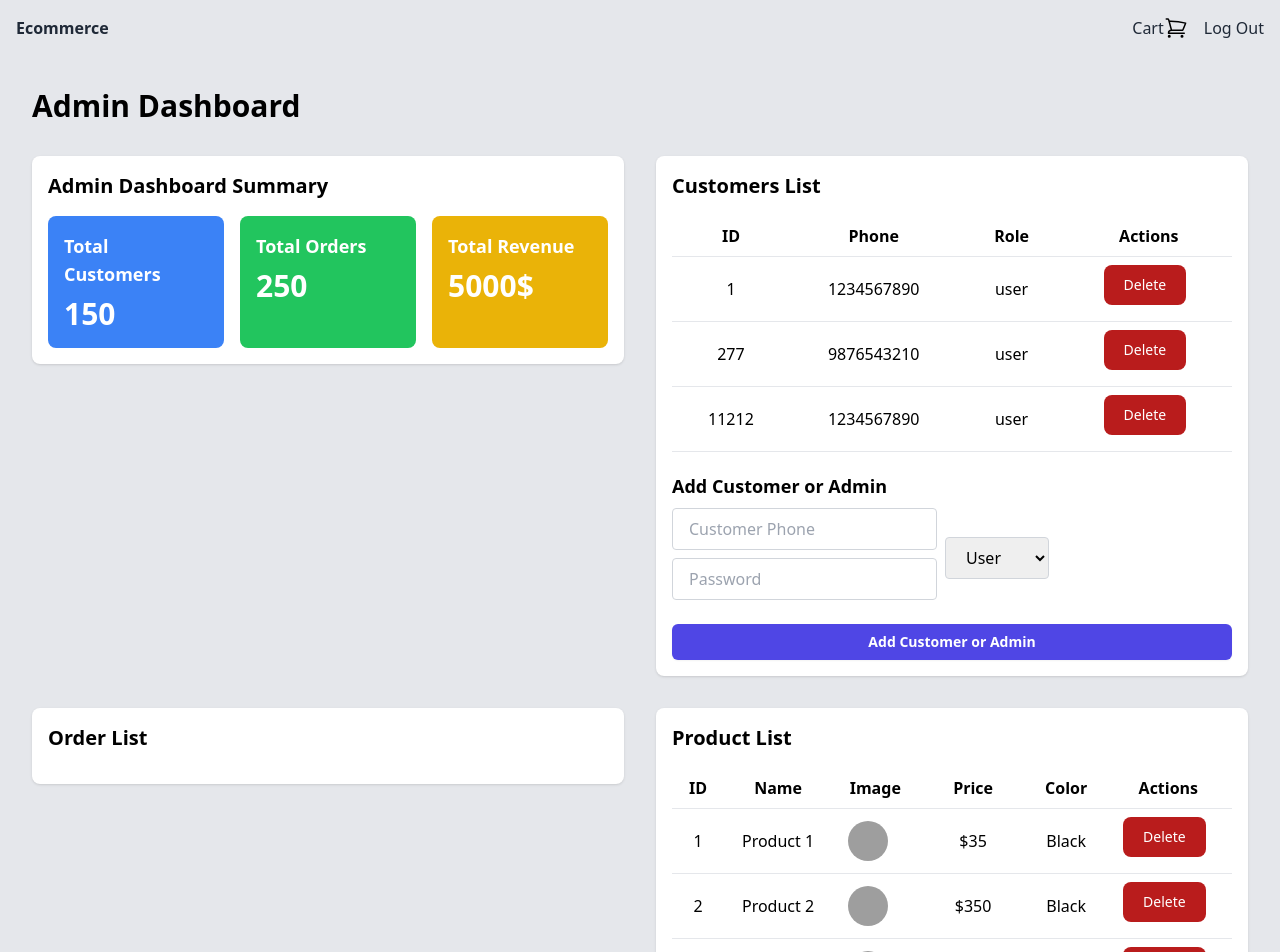
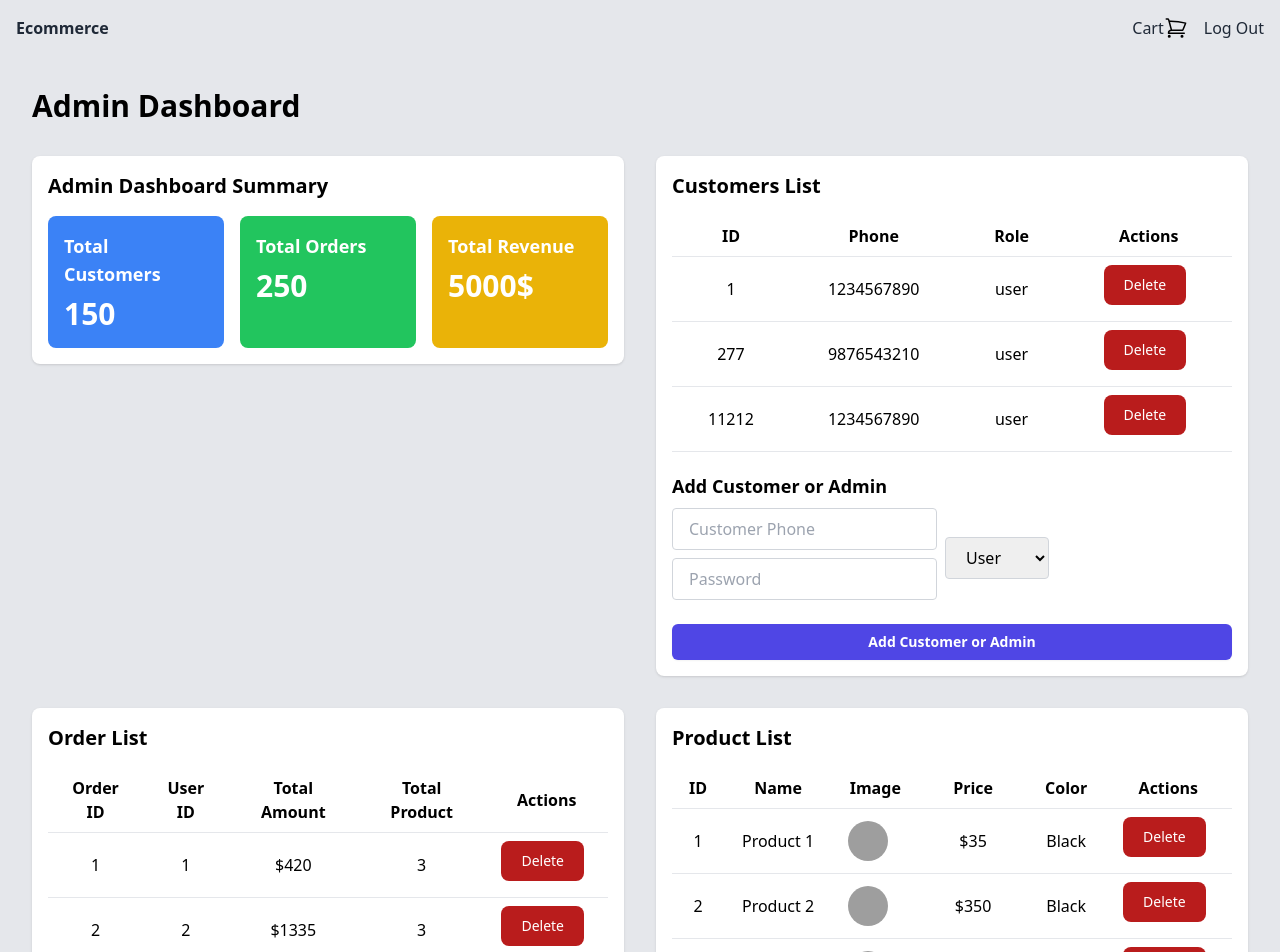
Before and after one commit to mozammalrahat/ecommerce, a Next.js app: page /admin in a window 1280 px wide. Shown: the top 952 px of the page. Built offline with nearby package versions, Linux system fonts and the light colour scheme; grey boxes are pictures that could not be loaded.

Commit message:
Added design for OrderList component.

```diff
--- a/components/Admin/OrderList.tsx
+++ b/components/Admin/OrderList.tsx
@@ -1,10 +1,148 @@
 import React from "react";
+import SubmitButton from "../SubmitButton";
+
+type Product = {
+  id: number;
+  name: string;
+  href: string;
+  imageSrc: string;
+  imageAlt: string;
+  price: string;
+  color: string;
+};
+
+type Item = {
+  product: Product;
+  quantity: number;
+};
+
+type Order = {
+  id: string;
+  customerId: string;
+  phone: string;
+  items: Item[];
+  totalPrice: string;
+  status: string;
+  totalProduct: number; // Added the totalProduct field
+};
+
+const Orders: Order[] = [
+  {
+    id: "1",
+    customerId: "1",
+    phone: "1234567890",
+    items: [
+      {
+        product: {
+          id: 1,
+          name: "Product 1",
+          href: "#",
+          imageSrc:
+            "https://tailwindui.com/img/ecommerce-images/product-page-01-related-product-01.jpg",
+          imageAlt: "Product 1",
+          price: "$35",
+          color: "Red",
+        },
+        quantity: 2,
+      },
+      {
+        product: {
+          id: 2,
+          name: "Product 2",
+          href: "#",
+          imageSrc:
+            "https://tailwindui.com/img/ecommerce-images/product-page-01-related-product-01.jpg",
+          imageAlt: "Product 2",
+          price: "$350",
+          color: "Blue",
+        },
+        quantity: 1,
+      },
+    ],
+    totalPrice: "$420",
+    status: "Pending",
+    totalProduct: 3, // Added the totalProduct value
+  },
+  {
+    id: "2",
+    customerId: "2",
+    phone: "9876543210",
+    items: [
+      {
+        product: {
+          id: 3,
+          name: "Product 3",
+          href: "#",
+          imageSrc:
+            "https://tailwindui.com/img/ecommerce-images/product-page-01-related-product-01.jpg",
+          imageAlt: "Product 3",
+          price: "$445",
+          color: "Green",
+        },
+        quantity: 3,
+      },
+      // Add more products here if needed
+    ],
+    totalPrice: "$1335",
+    status: "Delivered",
+    totalProduct: 3, // Added the totalProduct value
+  },
+  // Add more orders here if needed
+];
 
 const OrderList: React.FC = () => {
   return (
     <div className="bg-white rounded-lg p-4 shadow">
       <h2 className="text-xl font-bold mb-4">Order List</h2>
-      {/* Add your order list content here */}
+      <div className="max-h-60 overflow-y-auto">
+        <table className="w-full">
+          <thead>
+            <tr>
+              <th className="items-center py-2 px-4 border-b text-center">
+                Order ID
+              </th>
+              <th className="items-center py-2 px-4 border-b text-center">
+                User ID
+              </th>
+              <th className="items-center py-2 px-4 border-b text-center">
+                Total Amount
+              </th>
+              <th className="items-center py-2 px-4 border-b text-center">
+                Total Product
+              </th>
+              <th className="items-center py-2 px-4 border-b text-center">
+                Actions
+              </th>
+            </tr>
+          </thead>
+          <tbody>
+            {Orders.map((order) => (
+              <tr key={order.id}>
+                <td className="items-center py-2 px-4 border-b text-center">
+                  {order.id}
+                </td>
+                <td className="items-center py-2 px-4 border-b text-center">
+                  {order.customerId}
+                </td>
+                <td className="items-center py-2 px-4 border-b text-center">
+                  {order.totalPrice}
+                </td>
+                <td className="items-center py-2 px-4 border-b text-center">
+                  {order.totalProduct}
+                </td>
+                <td className="items-center py-2 px-4 border-b text-center">
+                  <button
+                    type="button"
+                    className="focus:outline-none text-white bg-red-700 hover:bg-red-800 focus:ring-4 focus:ring-red-300 font-medium rounded-lg text-sm px-5 py-2.5 mr-2 mb-2 dark:bg-red-600 dark:hover:bg-red-700 dark:focus:ring-red-900"
+                  >
+                    Delete
+                  </button>
+                </td>
+              </tr>
+            ))}
+          </tbody>
+        </table>
+      </div>
     </div>
   );
 };
```
